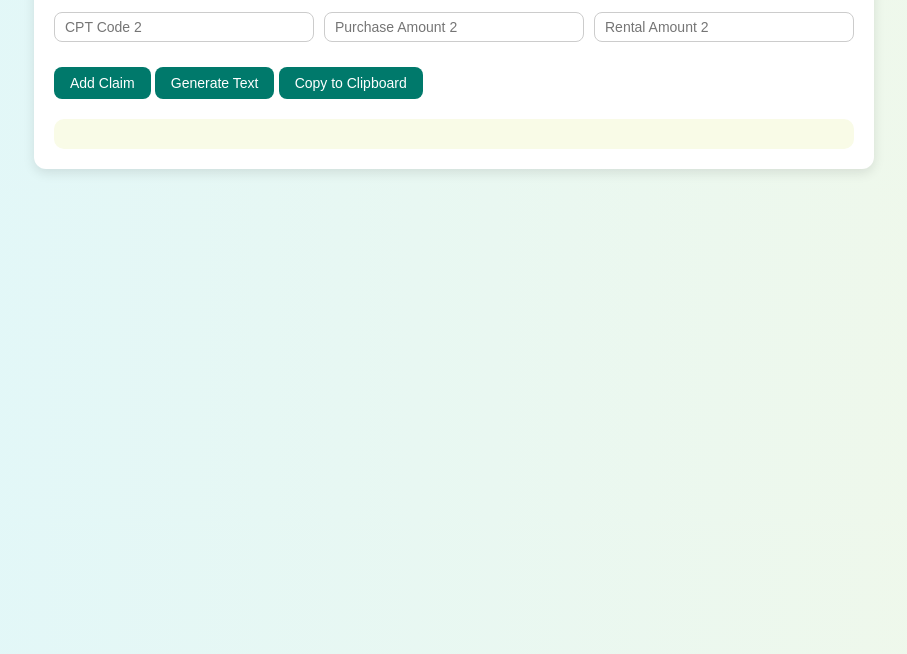
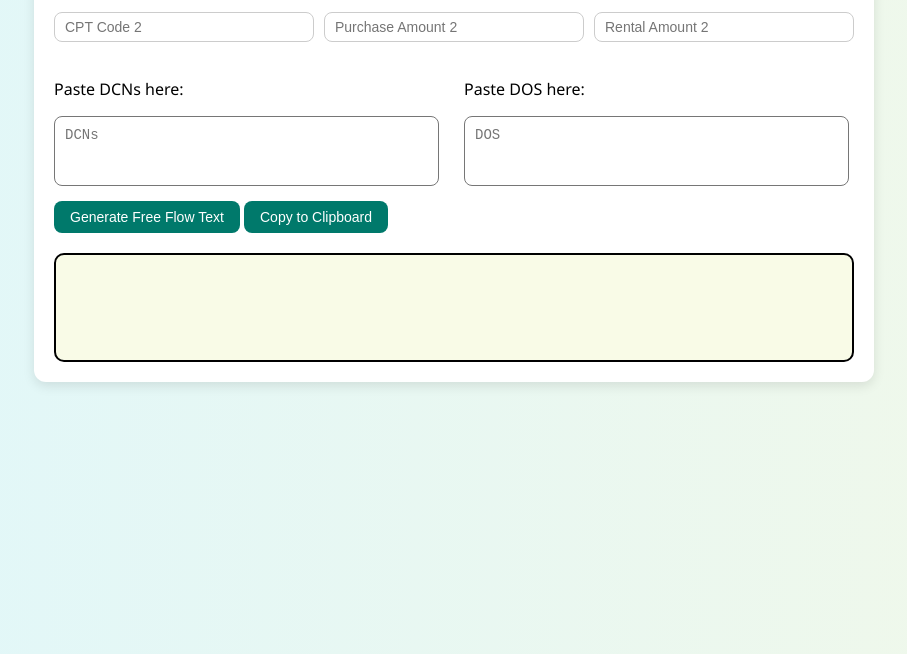
Before and after one commit to pschechi0007/DME-CALCULATOR, a plain HTML site: page index.html in a window 1280 px wide. Shown: the part 146-800 px from the top of the page, without its empty margins (186-1093 px from the left). Drawn offline with Linux system fonts and the light colour scheme.

Commit message:
Update index.html

```diff
--- a/index.html
+++ b/index.html
@@ -1,7 +1,7 @@
 <!DOCTYPE html>
 <html lang="en">
 <head>
-  <meta charset="UTF-8">
+<meta charset="utf-8"/>
 <title>DME Calculator</title>
 <style>
   body {
@@ -42,10 +42,6 @@
     font-size: 14px;
   }
 
-    .claim-entry {
-      margin-bottom: 10px;
-    }
-
   button {
     background-color: #00796b;
     color: white;
@@ -64,10 +60,32 @@
   #output {
     white-space: pre-wrap;
     background: #f9fbe7;
+    height: calc(1.5em * 5);
+    word-wrap: break-word;
+    overflow-wrap: break-word
     padding: 15px;
+    border: 2px solid #000;
     border-radius: 10px;
     margin-top: 20px;
     font-family: monospace;
+    font-size: 14px;
+    gap: 20px;
+  }
+
+  .bulk-inputs {
+    display: flex;
+    gap: 20px;
+    margin-top: 20px;
+    flex-wrap: wrap;
+  }
+
+  .bulk-inputs textarea {
+    width: 93%;
+    min-width: 300px;
+    flex: 1;
+    resize: none;
+    border-radius: 8px;
+    padding: 10px;
     font-size: 14px;
   }
 </style>
@@ -76,38 +94,31 @@
 <div class="container">
   <h2>DME Calculator</h2>
   <div class="input-group">
-      <input type="text" id="cpt1" placeholder="CPT Code 1">
-      <input type="number" id="purchase1" placeholder="Purchase Amount 1">
-      <input type="number" id="rental1" placeholder="Rental Amount 1">
+    <input id="cpt1" placeholder="CPT Code 1" type="text"/>
+    <input id="purchase1" placeholder="Purchase Amount 1" type="number"/>
+    <input id="rental1" placeholder="Rental Amount 1" type="number"/>
   </div>
   <div class="input-group">
-      <input type="text" id="cpt2" placeholder="CPT Code 2">
-      <input type="number" id="purchase2" placeholder="Purchase Amount 2">
-      <input type="number" id="rental2" placeholder="Rental Amount 2">
+    <input id="cpt2" placeholder="CPT Code 2" type="text"/>
+    <input id="purchase2" placeholder="Purchase Amount 2" type="number"/>
+    <input id="rental2" placeholder="Rental Amount 2" type="number"/>
   </div>
-    <div id="claims"></div>
-    <button onclick="addClaim()">Add Claim</button>
-    <button onclick="generateText()">Generate Text</button>
+  <div class="bulk-inputs">
+    <div style="flex: 1;">
+      <p>Paste DCNs here:</p>
+      <textarea id="bulkDCNs" placeholder="DCNs" rows="3"></textarea>
+    </div>
+    <div style="flex: 1;">
+      <p>Paste DOS here:</p>
+      <textarea id="bulkDOS" placeholder="DOS" rows="3"></textarea>
+    </div>
+  </div>
+  <button onclick="generateText()">Generate Free Flow Text</button>
   <button onclick="copyText()">Copy to Clipboard</button>
-    <div id="output"></div>
+  <div id="output"</div>
 </div>
 
 <script>
-    let claimCount = 0;
-    function addClaim() {
-      if (claimCount >= 10) return;
-      const div = document.createElement('div');
-      div.className = 'claim-entry';
-      div.innerHTML = `
-        <div class="input-group">
-          <input type="text" placeholder="DCN" class="dcn">
-          <input type="text" placeholder="Dates of Service" class="dos">
-        </div>
-      `;
-      document.getElementById('claims').appendChild(div);
-      claimCount++;
-    }
-
 function formatDate(dateStr) {
   const parts = dateStr.trim().split('/');
   if (parts.length !== 3) return '';
@@ -122,15 +133,17 @@
   const purchase2 = parseFloat(document.getElementById('purchase2').value) || 0;
   const rental2 = parseFloat(document.getElementById('rental2').value) || 0;
 
-      const dcns = [];
+  const dcns = document.getElementById('bulkDCNs').value.trim().split('\n').map(d => d.trim()).filter(Boolean);
+  const dosLines = document.getElementById('bulkDOS').value.trim().split('\n').map(d => d.trim()).filter(Boolean);
+
+  if (dcns.length !== dosLines.length) {
+    alert("The number of DCNs and DOS entries must match.");
+    return;
+  }
+
   const allDates = [];
-
-      const claimDivs = document.querySelectorAll('.claim-entry');
-      claimDivs.forEach(div => {
-        const dcn = div.querySelector('.dcn').value;
-        const dos = div.querySelector('.dos').value.split(',');
-        dcns.push(dcn);
-        dos.forEach(date => {
+  dosLines.forEach(line => {
+    line.split(',').forEach(date => {
       if (date.trim()) {
         allDates.push(formatDate(date));
       }
@@ -142,12 +155,9 @@
   const ptd2 = rental2 * allDates.length;
   const rem2 = purchase2 - ptd2;
 
-      let output = `${cpt1}|NU: $${purchase1.toFixed(2)}|RR: $${rental1.toFixed(2)}|PTD:$${ptd1.toFixed(2)}|REM: $${rem1.toFixed(2)}
-`;
-      output += `${cpt2}|NU: $${purchase2.toFixed(2)}|RR: $${rental2.toFixed(2)}|PTD:$${ptd2.toFixed(2)}|REM: $${rem2.toFixed(2)}
-`;
-      output += `DOS: ${allDates.join('|')}
-`;
+  let output = `${cpt1}|NU: $${purchase1.toFixed(2)}|RR: $${rental1.toFixed(2)}|PTD:$${ptd1.toFixed(2)}|REM: $${rem1.toFixed(2)}\n`;
+  output += `${cpt2}|NU: $${purchase2.toFixed(2)}|RR: $${rental2.toFixed(2)}|PTD:$${ptd2.toFixed(2)}|REM: $${rem2.toFixed(2)}\n`;
+  output += `DOS: ${allDates.join('|')}\n`;
   output += `DCN: ${dcns.join('|')}`;
 
   document.getElementById('output').textContent = output;
```
Lines whose indentation alone changed are shown as unchanged.
